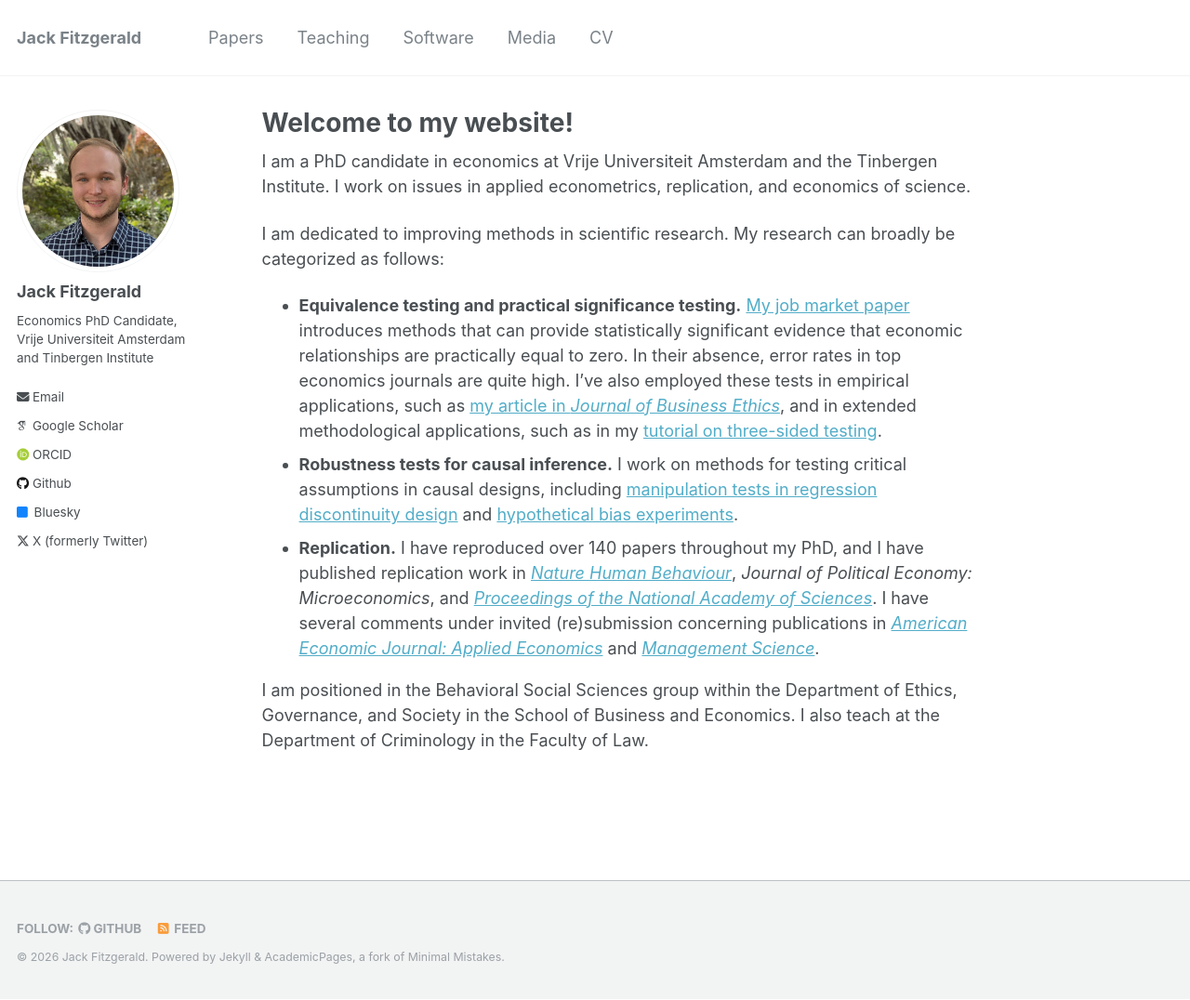
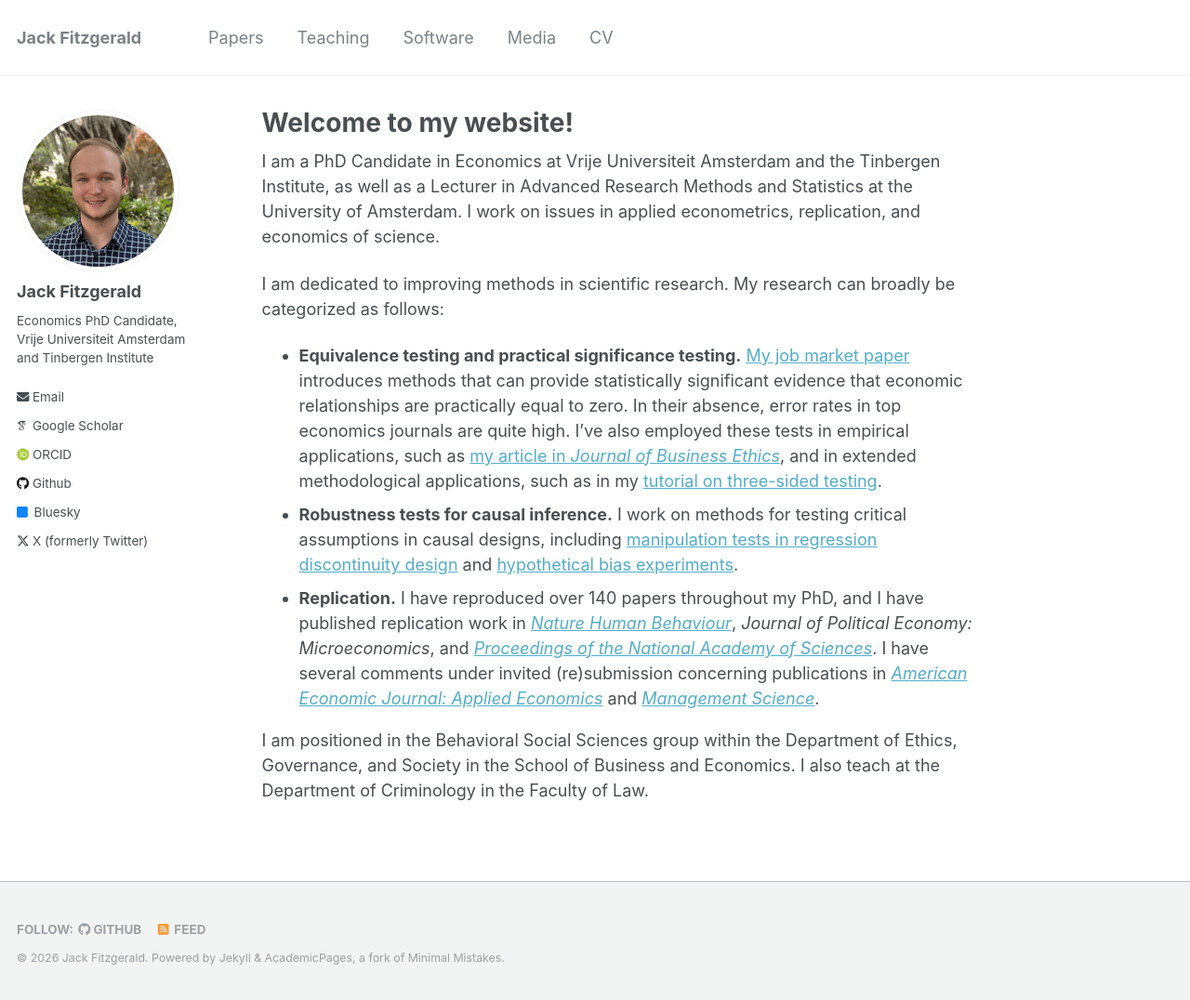
Before and after one commit to jack-fitzgerald/jack-fitzgerald.github.io, a Jekyll site: the page built from _pages/about.md, in a window 1280 px wide and 1076 px high. Shown: the whole window at 93% size. Built offline with Jekyll 4.4.1, drawn with Linux system fonts in a browser that asks for light colours; some web fonts are replaced.

Commit message:
Update about.md

```diff
--- a/_pages/about.md
+++ b/_pages/about.md
@@ -7,7 +7,7 @@ redirect_from:
   - /about.html
 ---
 
-I am a PhD candidate in economics at Vrije Universiteit Amsterdam and the Tinbergen Institute. I work on issues in applied econometrics, replication, and economics of science.
+I am a PhD Candidate in Economics at Vrije Universiteit Amsterdam and the Tinbergen Institute, as well as a Lecturer in Advanced Research Methods and Statistics at the University of Amsterdam. I work on issues in applied econometrics, replication, and economics of science.
 
 I am dedicated to improving methods in scientific research. My research can broadly be categorized as follows:
 * **Equivalence testing and practical significance testing.** [My job market paper](https://doi.org/10.31222/osf.io/d7sqr_v2) introduces methods that can provide statistically significant evidence that economic relationships are practically equal to zero. In their absence, error rates in top economics journals are quite high. I’ve also employed these tests in empirical applications, such as [my article in <i>Journal of Business Ethics</i>](https://link.springer.com/article/10.1007/s10551-024-05731-x), and in extended methodological applications, such as in my [tutorial on three-sided testing](https://doi.org/10.31234/osf.io/8y925_v3).
```
